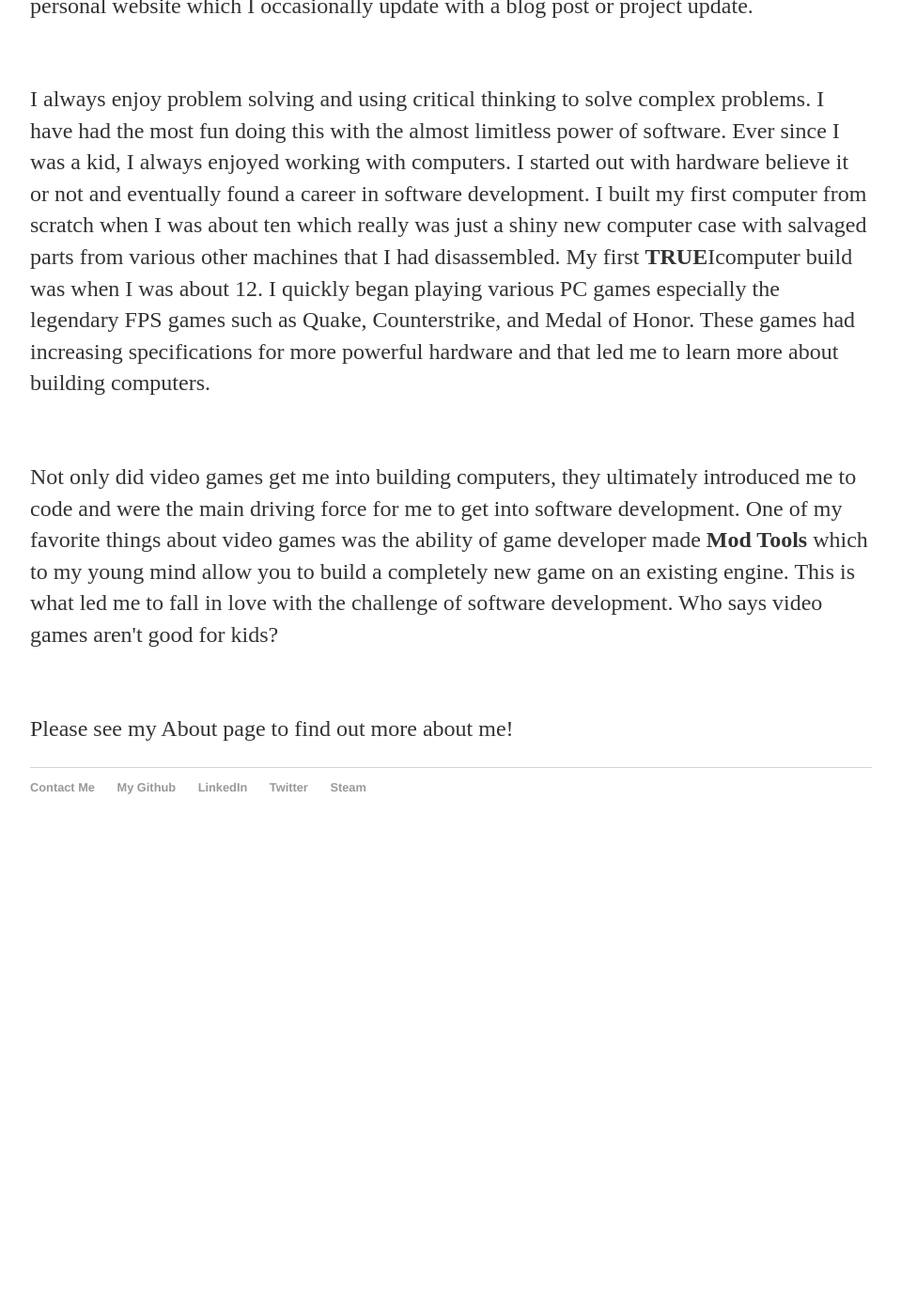
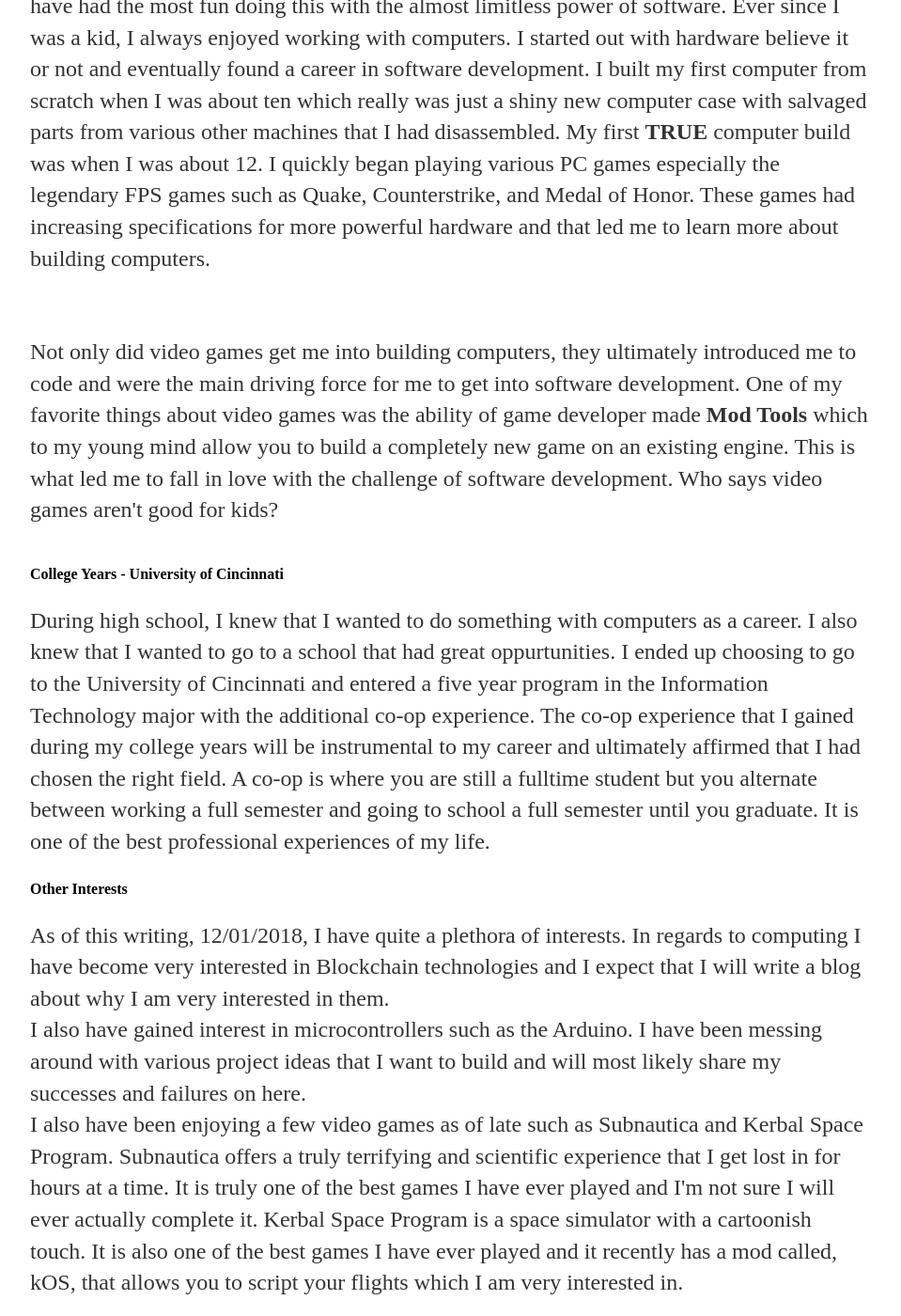
Before and after one commit to sean-bostic/sean-bostic.github.io, a Jekyll site: the page built from about/index.html, in a window 1280 px wide and 1400 px high, scrolled down 721 px. Shown: the whole window at 94% size, without its empty margins (160-1119 px from the left). Built offline with Jekyll 4.4.1, drawn with Linux system fonts in a browser that asks for light colours; before the commit the page ends 1626 px from its top, so only the background shows below that; some of the changed text lies outside the part shown.

Commit message:
Updating pages

```diff
--- a/about/index.html
+++ b/about/index.html
@@ -12,36 +12,68 @@
         </figcaption>
     </figure>
 
-    <p>
-        I am someone who has been fascinated with computers since I was a kid. I've been a software developer for about
-        5 years and studied at the Univeristy of Cincinnati. This is my personal website which I occasionally update
-        with a
-        blog post or project update.</p> <br>
 
-    <p>I always enjoy problem solving and using critical thinking to solve complex problems. I have had the most fun
+    <strong>An Early Beginning in Video Games?</strong> <br>
+
+    <p>I always enjoy problem solving and using critical thinking to solve complex problems. I have had the most
+        fun
         doing
         this with the almost limitless power of software. Ever since I was a kid, I always enjoyed working with
         computers. I
-        started out with hardware believe it or not and eventually found a career in software development. I built my
+        started out with hardware believe it or not and eventually found a career in software development. I built
+        my
         first
-        computer from scratch when I was about ten which really was just a shiny new computer case with salvaged parts
+        computer from scratch when I was about ten which really was just a shiny new computer case with salvaged
+        parts
         from
-        various other machines that I had disassembled. My first <strong>TRUE</strong>Icomputer build was when I was
+        various other machines that I had disassembled. My first <strong>TRUE</strong> computer build was when I
+        was
         about
-        12. I quickly began playing various PC games especially the legendary FPS games such as Quake, Counterstrike,
+        12. I quickly began playing various PC games especially the legendary FPS games such as Quake,
+        Counterstrike,
         and
-        Medal of Honor. These games had increasing specifications for more powerful hardware and that led me to learn
+        Medal of Honor. These games had increasing specifications for more powerful hardware and that led me to
+        learn
         more
         about building computers.</p> <br>
 
-    <p>Not only did video games get me into building computers, they ultimately introduced me to code and were the main
+    <p>Not only did video games get me into building computers, they ultimately introduced me to code and were the
+        main
         driving force for me to get into software development. One of my favorite things about video games was the
         ability of
-        game developer made <strong>Mod Tools</strong> which to my young mind allow you to build a completely new game
+        game developer made <strong>Mod Tools</strong> which to my young mind allow you to build a completely new
+        game
         on an
-        existing engine. This is what led me to fall in love with the challenge of software development. Who says video
+        existing engine. This is what led me to fall in love with the challenge of software development. Who says
+        video
         games
         aren't good for kids?</p> <br>
 
-    <p>Please see my About page to find out more about me!</p>
+    <strong>College Years - University of Cincinnati</strong> <br>
+    <p>
+        During high school, I knew that I wanted to do something with computers as a career. I also knew that I wanted
+        to go to a school that had great oppurtunities. I ended up choosing to go to the University of Cincinnati and
+        entered a five year program in the Information Technology major with the additional co-op experience. The co-op
+        experience that I gained during my college years will be instrumental to my career and ultimately affirmed that
+        I had chosen the right field. A co-op is where you are still a fulltime student but you alternate between
+        working a full semester and going to school a full semester until you graduate. It is one of the best
+        professional experiences of my life.
+    </p>
+
+    <strong>Other Interests</strong> <br>
+    <p>
+        As of this writing, 12/01/2018, I have quite a plethora of interests. In regards to computing I have become
+        very interested in Blockchain technologies and I expect that I will write a blog about why I am very interested
+        in them. <br>
+
+        I also have gained interest in microcontrollers such as the Arduino. I have been messing around with various
+        project ideas that I want to build and will most likely share my successes and failures on here.
+
+        <br>
+        I also have been enjoying a few video games as of late such as Subnautica and Kerbal Space Program. Subnautica
+        offers a truly terrifying and scientific experience that I get lost in for hours at a time. It is truly one of
+        the best games I have ever played and I'm not sure I will ever actually complete it. Kerbal Space Program is a
+        space simulator with a cartoonish touch. It is also one of the best games I have ever played and it recently
+        has a mod called, kOS, that allows you to script your flights which I am very interested in.
+    </p>
 </div>
```
